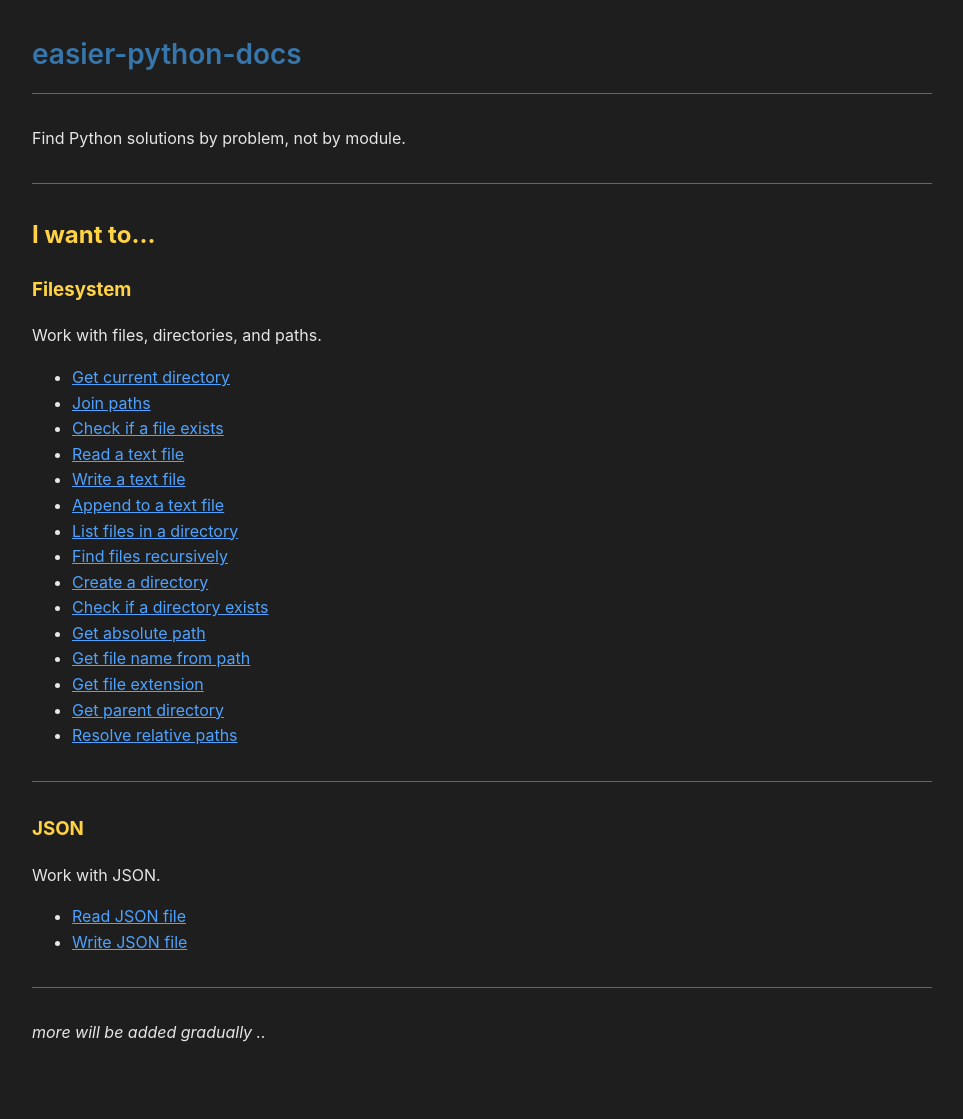
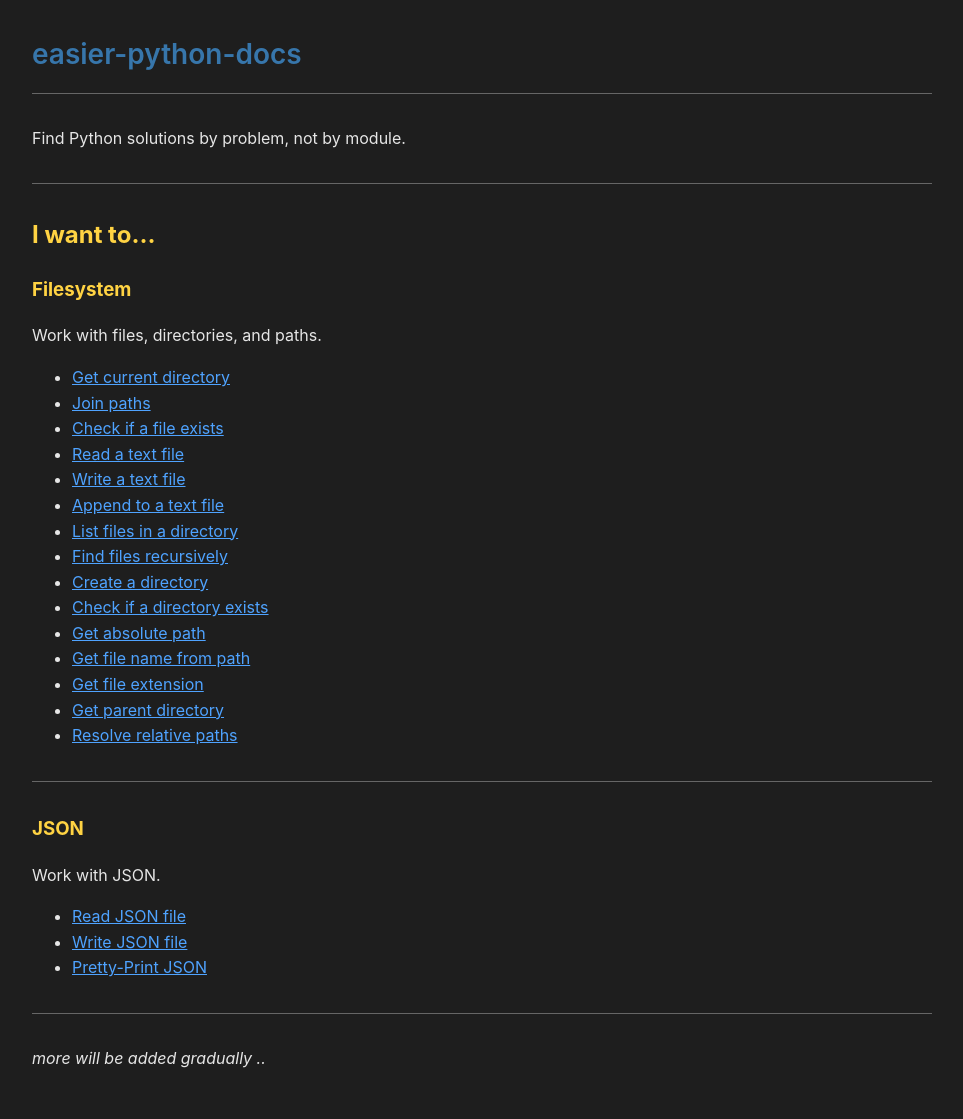
Before and after one commit to jbakchr/easier-python-docs, a Jekyll site: the page built from index.md, in a window 1280 px wide. Shown: the whole page, without its empty margins (158-1121 px from the left). Built offline with Jekyll 4.4.1, drawn with Linux system fonts in a browser that asks for light colours; before the commit the page ends 1094 px from its top, so only the background shows below that.

Commit message:
feat(docs): add Pretty‐Print JSON link to index

```diff
--- a/index.md
+++ b/index.md
@@ -36,6 +36,7 @@ Work with JSON.
 
 - [Read JSON file](json/read-json-file)
 - [Write JSON file](json/write-json-file)
+- [Pretty-Print JSON](json/pretty-print-json)
 
 ---
 
```
